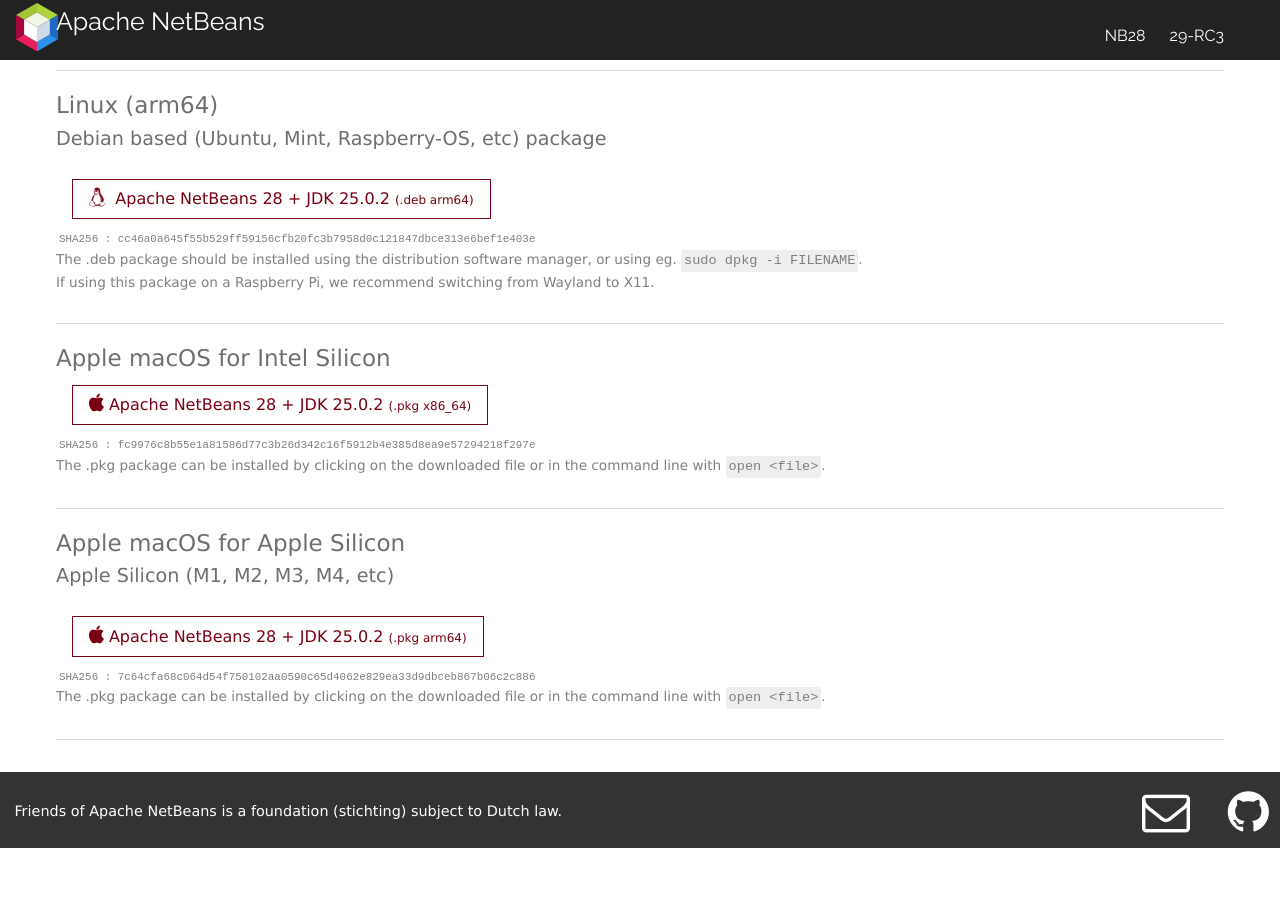
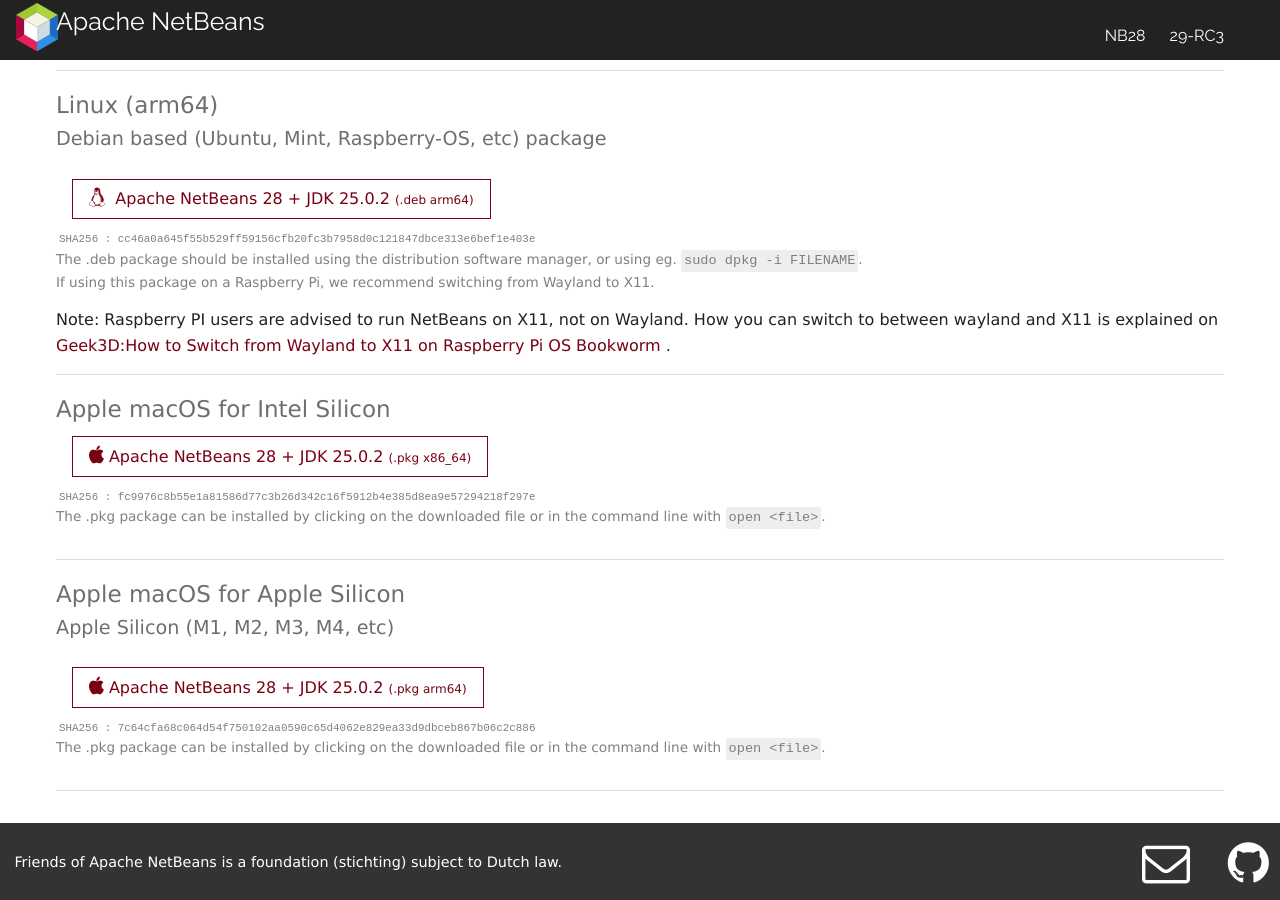
Before and after one commit to Friends-of-Apache-NetBeans/netbeans-installers-site, a Jekyll site: the page built from index.html, in a window 1280 px wide and 900 px high, scrolled down 1190 px. Built offline with Jekyll 4.4.1, drawn with Linux system fonts in a browser that asks for light colours; nearby versions of some CDN libraries; before the commit the page ends 2038 px from its top, so only the background shows below that.

Commit message:
added wayland warning for PI

```diff
--- a/_includes/release.html
+++ b/_includes/release.html
@@ -50,6 +50,10 @@
       or using eg. <code>sudo dpkg -i FILENAME</code>.<br>
       If using this package on a Raspberry Pi, we recommend switching from Wayland to X11.
     </aside>
+    <div>
+      Note:  Raspberry PI users are advised to run NetBeans on X11, not on Wayland.
+      How you can switch to between wayland and X11 is explained on <a href="https://www.geeks3d.com/20240509/how-to-switch-from-wayland-to-x11-on-raspberry-pi-os-bookworm/">Geek3D:How to Switch from Wayland to X11 on Raspberry Pi OS Bookworm </a>.
+    </div>
   </section>
   {%- endif -%}
   {%- if sb.macos-pkg-x64-hash -%}
```
